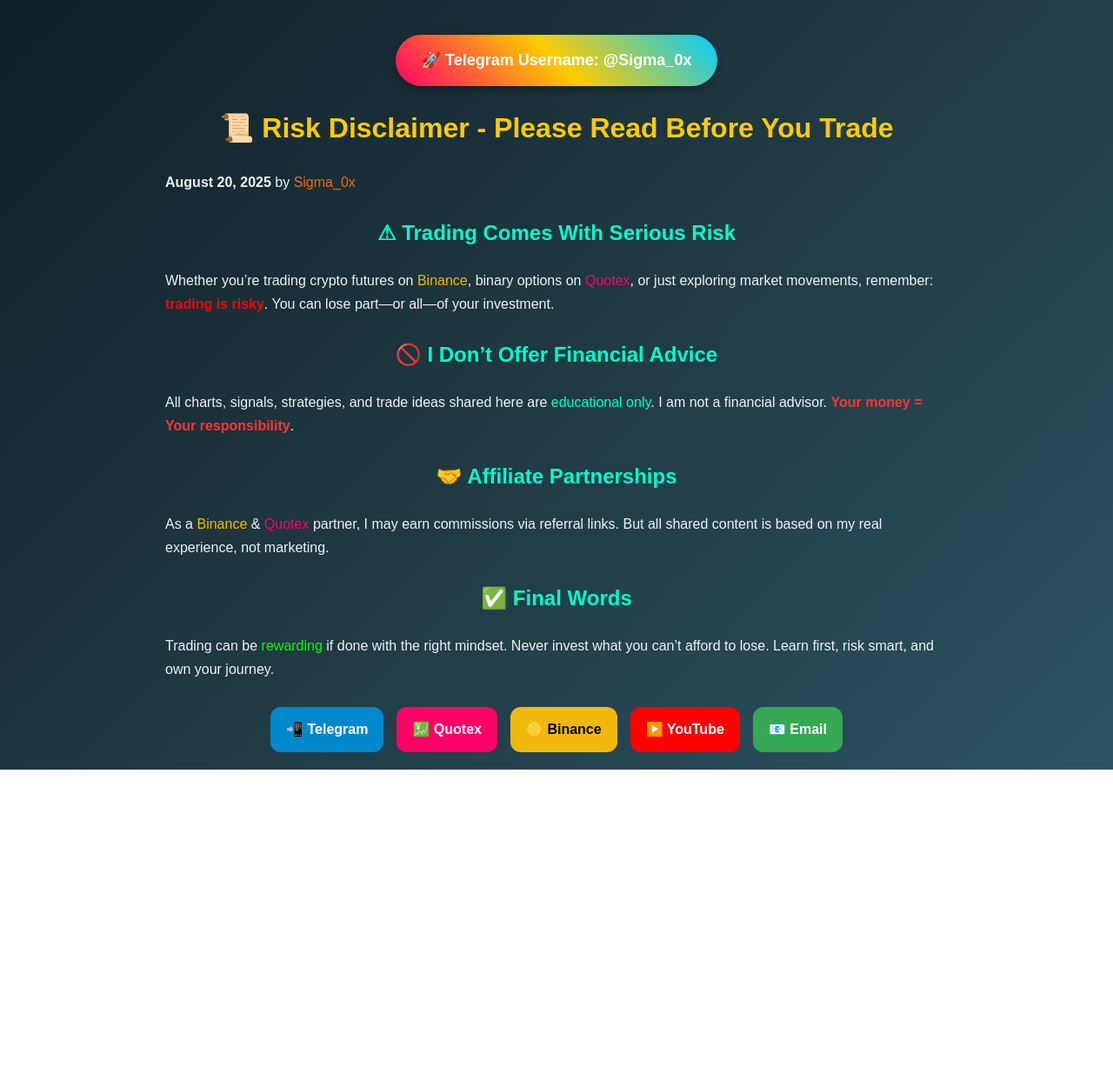
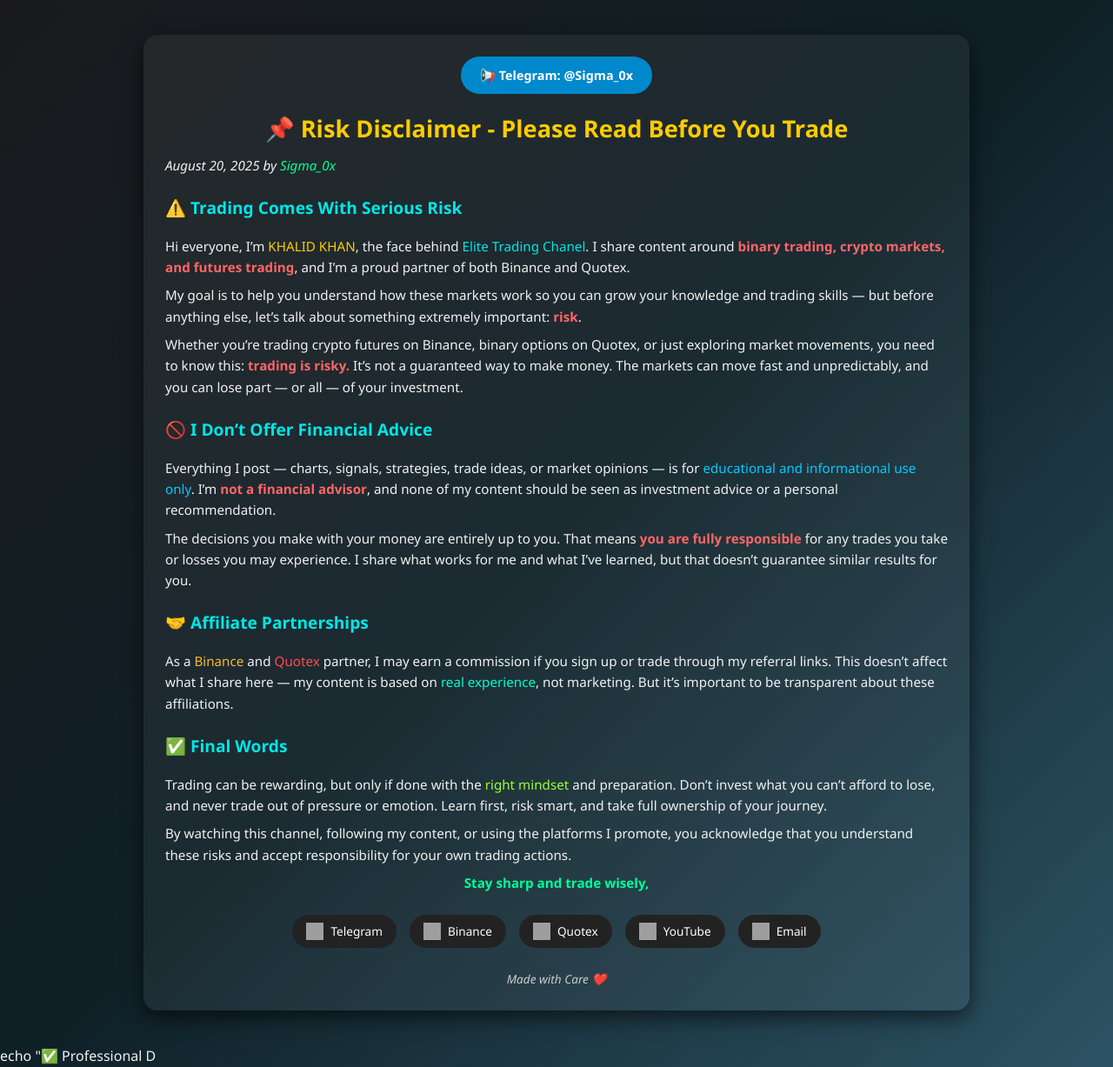
Before and after one commit to khalid33056/-, a plain HTML site: page index.html in a window 1280 px wide. Shown: the whole page at 87% size. Before the commit the page ends 885 px from the top, so only its background shows below. Drawn offline with Linux system fonts and the light colour scheme; grey boxes are pictures that could not be loaded.

Commit message:
Update index.html

```diff
--- a/index.html
+++ b/index.html
@@ -1,126 +1,141 @@
+
 <!DOCTYPE html>
 <html lang="en">
 <head>
-  <meta charset="UTF-8">
-  <meta name="viewport" content="width=device-width, initial-scale=1.0">
-  <title>Risk Disclaimer</title>
+  <meta charset="UTF-8" />
+  <meta name="viewport" content="width=device-width, initial-scale=1.0"/>
+  <title>Risk Disclaimer - Elite Trading</title>
   <style>
     body {
-      font-family: Arial, sans-serif;
-      background: linear-gradient(135deg, #0f2027, #203a43, #2c5364);
-      color: #fff;
       margin: 0;
-      padding: 0;
-      line-height: 1.7;
+      font-family: "Segoe UI", sans-serif;
+      background: linear-gradient(135deg, #1a1a1d, #0f2027, #2c5364);
+      color: #f1f1f1;
+      line-height: 1.6;
     }
     .container {
       max-width: 900px;
-      margin: auto;
-      padding: 20px;
+      margin: 40px auto;
+      background: rgba(255,255,255,0.05);
+      padding: 25px;
+      border-radius: 16px;
+      box-shadow: 0 8px 25px rgba(0,0,0,0.6);
     }
-    h1, h2 {
+    h1 {
       text-align: center;
       color: #ffcc00;
+      font-size: 1.7rem;
+      margin-bottom: 8px;
     }
     h2 {
-      color: #00ffcc;
+      color: #00e6e6;
+      margin-top: 22px;
+      font-size: 1.2rem;
+    }
+    p {
+      margin: 8px 0;
+      font-size: 0.95rem; /* 👈 smaller text */
+    }
+    .highlight {
+      color: #ff6666;
+      font-weight: bold;
+    }
+    .top-btn {
+      text-align: center;
+      margin-bottom: 18px;
+    }
+    .top-btn a {
+      display: inline-block;
+      padding: 10px 22px;
+      background: #0088cc;
+      color: #fff;
+      font-weight: bold;
+      text-decoration: none;
+      border-radius: 30px;
+      transition: 0.3s;
+      font-size: 0.9rem;
+    }
+    .top-btn a:hover {
+      background: #005f99;
+    }
+    .footer-btns {
+      display: flex;
+      flex-wrap: wrap;
+      justify-content: center;
+      gap: 15px;
       margin-top: 25px;
     }
-    p {
-      font-size: 16px;
-      color: #f1f1f1;
-    }
-
-    /* ===== TOP USERNAME BUTTON ===== */
-    .top-btn {
-      text-align: center;
-      margin: 20px 0;
-    }
-    .top-btn a {
-      background: linear-gradient(45deg, #ff0066, #ffcc00, #00ccff);
-      color: #fff;
-      padding: 14px 30px;
-      text-decoration: none;
-      border-radius: 40px;
-      font-size: 18px;
-      font-weight: bold;
-      transition: 0.3s;
-      display: inline-block;
-      box-shadow: 0px 4px 10px rgba(0,0,0,0.3);
-    }
-    .top-btn a:hover {
-      transform: scale(1.08);
-      box-shadow: 0px 6px 14px rgba(0,0,0,0.4);
-    }
-
-    /* ===== BOTTOM BUTTONS ===== */
-    .buttons {
-      display: flex;
-      justify-content: center;
-      flex-wrap: wrap;
-      gap: 15px;
-      margin-top: 30px;
-    }
-    .btn {
-      padding: 12px 18px;
-      border-radius: 12px;
-      color: white;
-      font-weight: bold;
-      text-decoration: none;
+    .footer-btns a {
       display: flex;
       align-items: center;
       gap: 8px;
+      background: #222;
+      padding: 8px 16px;
+      border-radius: 25px;
+      text-decoration: none;
+      color: #fff;
+      font-weight: 500;
+      font-size: 0.85rem;
       transition: 0.3s;
     }
-    .telegram { background: #0088cc; }
-    .quotex { background: #ff0066; }
-    .binance { background: #f0b90b; color: black; }
-    .youtube { background: #ff0000; }
-    .email { background: #34a853; }
-
-    .btn:hover { opacity: 0.8; transform: scale(1.05); }
+    .footer-btns a:hover {
+      transform: translateY(-3px);
+      background: #333;
+    }
+    .footer-btns img {
+      width: 20px;
+      height: 20px;
+    }
+    .made {
+      text-align: center;
+      margin-top: 25px;
+      font-size: 0.85rem;
+      color: #ccc;
+      font-style: italic;
+    }
   </style>
 </head>
 <body>
   <div class="container">
+    <div class="top-btn">
+      <a href="https://t.me/elitetrading1000" target="_blank">📢 Telegram: @Sigma_0x</a>
+    </div>
+    <h1>📌 Risk Disclaimer - Please Read Before You Trade</h1>
+    <p><em>August 20, 2025 by <span style="color:#00ff99;">Sigma_0x</span></em></p>
 
-    <!-- TOP TELEGRAM USERNAME BUTTON -->
-    <div class="top-btn">
-      <a href="https://t.me/elitetrading1000" target="_blank">
-        🚀 Telegram Username: <b>@Sigma_0x</b>
-      </a>
+    <h2>⚠️ Trading Comes With Serious Risk</h2>
+    <p>Hi everyone, I’m <span style="color:#ffcc00;">KHALID KHAN</span>, the face behind <span style="color:#00e6e6;">Elite Trading Chanel</span>. I share content around <span class="highlight">binary trading, crypto markets, and futures trading</span>, and I’m a proud partner of both Binance and Quotex.</p>
+    <p>My goal is to help you understand how these markets work so you can grow your knowledge and trading skills — but before anything else, let’s talk about something extremely important: <span class="highlight">risk</span>.</p>
+
+    <p>Whether you’re trading crypto futures on Binance, binary options on Quotex, or just exploring market movements, you need to know this: <span class="highlight">trading is risky.</span> It’s not a guaranteed way to make money. The markets can move fast and unpredictably, and you can lose part — or all — of your investment.</p>
+
+    <h2>🚫 I Don’t Offer Financial Advice</h2>
+    <p>Everything I post — charts, signals, strategies, trade ideas, or market opinions — is for <span style="color:#00ccff;">educational and informational use only</span>. I’m <span class="highlight">not a financial advisor</span>, and none of my content should be seen as investment advice or a personal recommendation.</p>
+
+    <p>The decisions you make with your money are entirely up to you. That means <span class="highlight">you are fully responsible</span> for any trades you take or losses you may experience. I share what works for me and what I’ve learned, but that doesn’t guarantee similar results for you.</p>
+
+    <h2>🤝 Affiliate Partnerships</h2>
+    <p>As a <span style="color:#f3ba2f;">Binance</span> and <span style="color:#ff4d4d;">Quotex</span> partner, I may earn a commission if you sign up or trade through my referral links. This doesn’t affect what I share here — my content is based on <span style="color:#00ffcc;">real experience</span>, not marketing. But it’s important to be transparent about these affiliations.</p>
+
+    <h2>✅ Final Words</h2>
+    <p>Trading can be rewarding, but only if done with the <span style="color:#99ff33;">right mindset</span> and preparation. Don’t invest what you can’t afford to lose, and never trade out of pressure or emotion. Learn first, risk smart, and take full ownership of your journey.</p>
+    <p>By watching this channel, following my content, or using the platforms I promote, you acknowledge that you understand these risks and accept responsibility for your own trading actions.</p>
+
+    <p style="text-align:center; font-weight:bold; color:#00ff99;">Stay sharp and trade wisely,</p>
+
+    <div class="footer-btns">
+      <a href="https://t.me/elitetrading1000" target="_blank"><img src="https://cdn-icons-png.flaticon.com/512/2111/2111646.png"/> Telegram</a>
+      <a href="#"><img src="https://cryptologos.cc/logos/binance-coin-bnb-logo.png" /> Binance</a>
+      <a href="#"><img src="https://cryptologos.cc/logos/qtum-qtum-logo.png" /> Quotex</a>
+      <a href="#"><img src="https://cdn-icons-png.flaticon.com/512/1384/1384060.png" /> YouTube</a>
+      <a href="mailto:khalidsafi03069533330@gmail.com"><img src="https://cdn-icons-png.flaticon.com/512/732/732200.png" /> Email</a>
     </div>
 
-    <h1>📜 Risk Disclaimer - Please Read Before You Trade</h1>
-    <p><b>August 20, 2025</b> by <span style="color:#ff6600;">Sigma_0x</span></p>
-
-    <h2>⚠ Trading Comes With Serious Risk</h2>
-    <p>Whether you’re trading crypto futures on <span style="color:#f0b90b;">Binance</span>, binary options on
-    <span style="color:#ff0066;">Quotex</span>, or just exploring market movements, remember:
-    <b style="color:red;">trading is risky</b>. You can lose part—or all—of your investment.</p>
-
-    <h2>🚫 I Don’t Offer Financial Advice</h2>
-    <p>All charts, signals, strategies, and trade ideas shared here are
-    <span style="color:#00ffcc;">educational only</span>. I am not a financial advisor.
-    <b style="color:#ff3333;">Your money = Your responsibility</b>.</p>
-
-    <h2>🤝 Affiliate Partnerships</h2>
-    <p>As a <span style="color:#f0b90b;">Binance</span> & <span style="color:#ff0066;">Quotex</span> partner,
-    I may earn commissions via referral links. But all shared content is based on my real experience, not marketing.</p>
-
-    <h2>✅ Final Words</h2>
-    <p>Trading can be <span style="color:#00ff00;">rewarding</span> if done with the right mindset.
-    Never invest what you can’t afford to lose. Learn first, risk smart, and own your journey.</p>
-
-    <!-- BOTTOM BUTTONS -->
-    <div class="buttons">
-      <a class="btn telegram" href="https://t.me/elitetrading1000" target="_blank">📲 Telegram</a>
-      <a class="btn quotex" href="https://quotex.io/" target="_blank">💹 Quotex</a>
-      <a class="btn binance" href="https://www.binance.com/" target="_blank">🟡 Binance</a>
-      <a class="btn youtube" href="https://www.youtube.com/" target="_blank">▶️ YouTube</a>
-      <a class="btn email" href="mailto:khalidsafi03069533330@gmail.com" target="_blank">📧 Email</a>
+    <div class="made">
+      Made with Care ❤️
     </div>
-
   </div>
 </body>
 </html>
+
+echo "✅ Professional D
```
